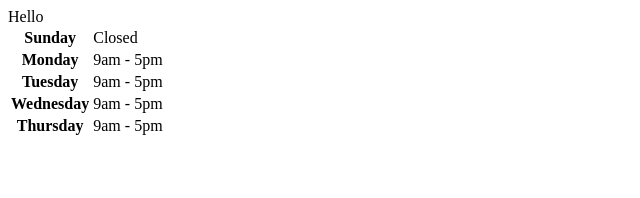
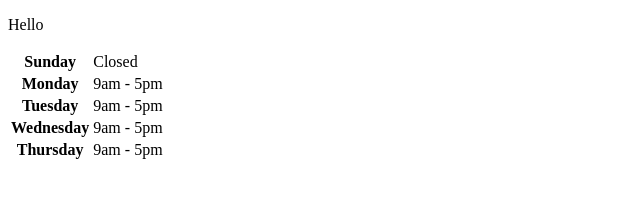
Before and after one commit to subtlegeek/subtlegeek.github.io, a plain HTML site: page index.html in a window 1280 px wide. Shown: the whole page, without its empty margins (0-640 px from the left). Drawn offline with Linux system fonts and the light colour scheme.

Commit message:
adding an index page
test pages

```diff
--- a/index.html
+++ b/index.html
@@ -1,5 +1,7 @@
+<!DOCTYPE html>
 <html>
-Hello
+<body>
+<p>Hello</p>
 <table>
 <tr><th>Sunday</th><td>Closed</td></tr>
 <tr><th>Monday</th><td>9am - 5pm</td></tr>
@@ -7,4 +9,5 @@ Hello
 <tr><th>Wednesday</th><td>9am - 5pm</td></tr>
 <tr><th>Thursday</th><td>9am - 5pm</td></tr>
 </table>
+</body>
 </html>
```
